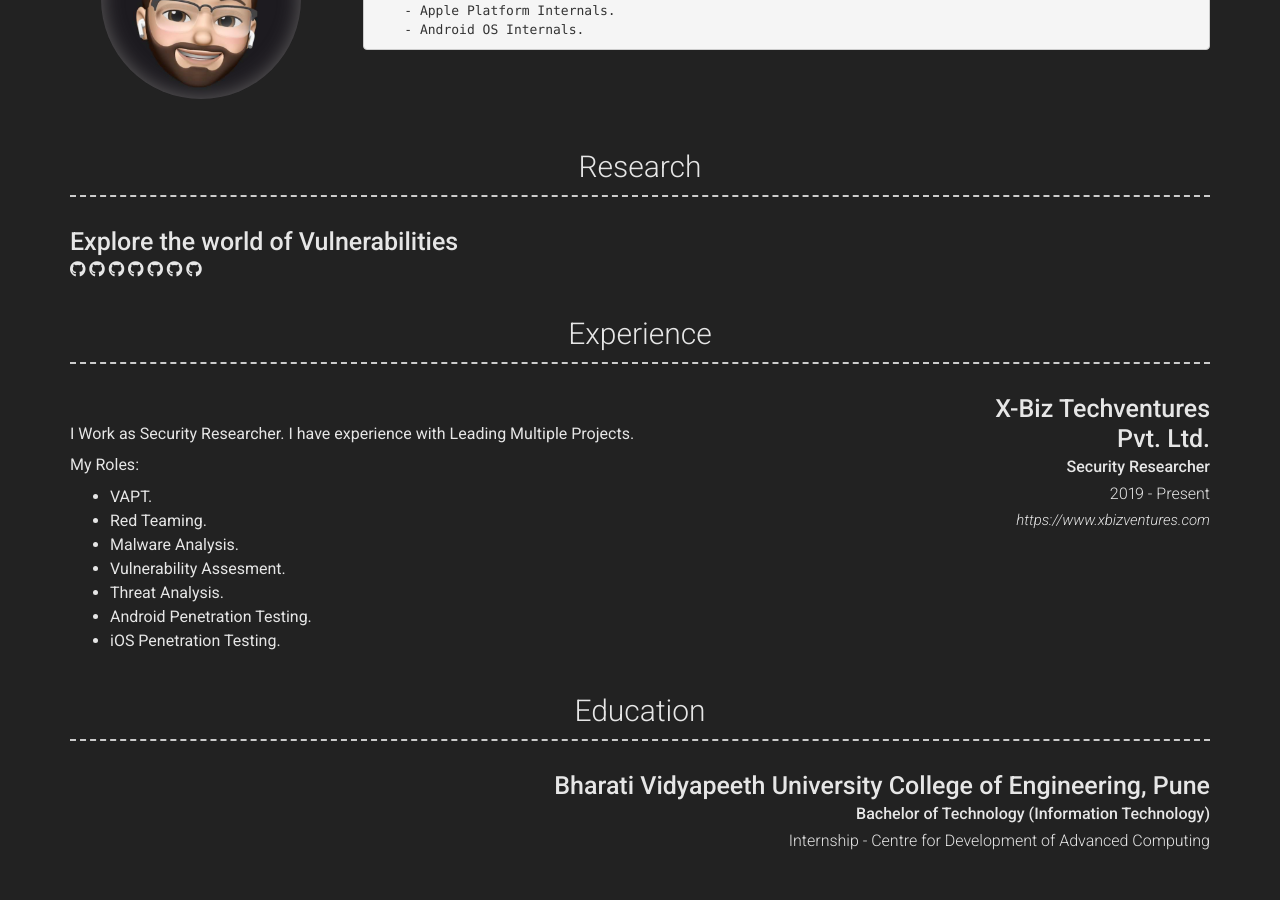
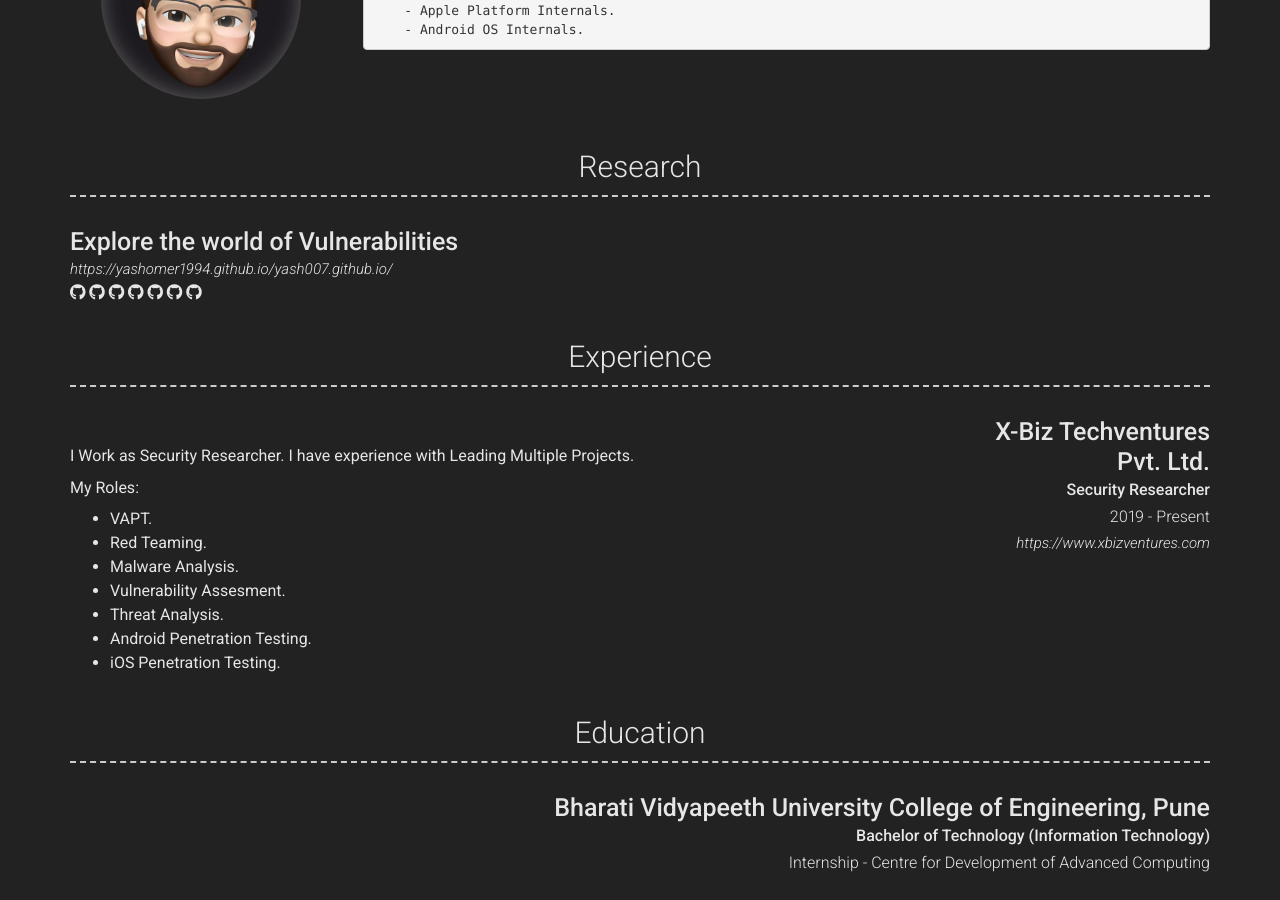
Before and after one commit to yashomer1994/Resume, a Jekyll site: the page built from index.md, in a window 1280 px wide and 900 px high, scrolled down 454 px. Built offline with Jekyll 4.4.1, drawn with Linux system fonts in a browser that asks for light colours; nearby versions of some CDN libraries; some of the changed lines change nothing that is shown.

Commit message:
Update _config.yml

```diff
--- a/_config.yml
+++ b/_config.yml
@@ -65,6 +65,7 @@
     content:
       - layout: top
         title: Explore the world of Vulnerabilities
+        link: https://yashomer1994.github.io/yash007.github.io/
         additional_links:
           - link:  Emotet Malware Analysis (eg. sproogen/modern-resume-theme)
             icon: fab fa-github
```
